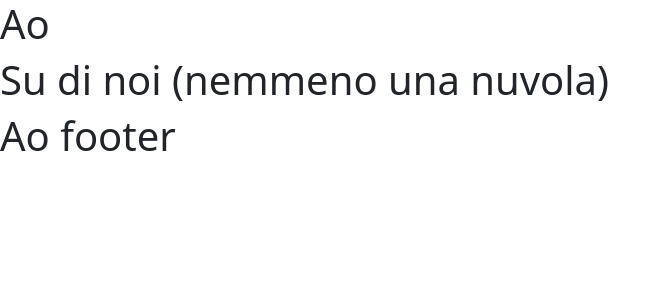
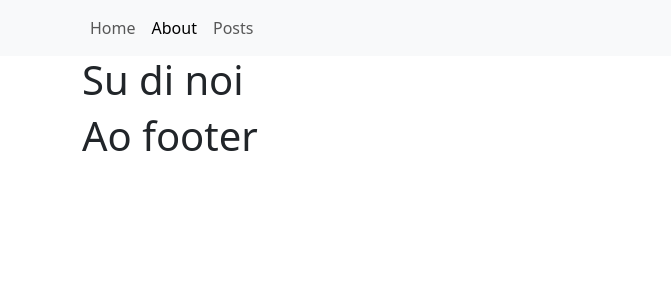
Before and after one commit to antonioferrigno28/react-router, a React (Vite) app: page /about in a window 1280 px wide. Shown: the top 300 px of the page, without its empty margins (0-671 px from the left). Built offline with nearby package versions, Linux system fonts and the light colour scheme.

Commit message:
navbar done!

```diff
--- /dev/null
+++ b/src/components/Navbar.jsx
@@ -0,0 +1,40 @@
+import { NavLink } from "react-router-dom";
+
+export default function Navbar() {
+  return (
+    <nav className="navbar navbar-expand-lg bg-body-tertiary">
+      <div className="container">
+        <button
+          className="navbar-toggler"
+          type="button"
+          data-bs-toggle="collapse"
+          data-bs-target="#navbarNav"
+          aria-controls="navbarNav"
+          aria-expanded="false"
+          aria-label="Toggle navigation"
+        >
+          <span className="navbar-toggler-icon"></span>
+        </button>
+        <div className="collapse navbar-collapse" id="navbarNav">
+          <ul className="navbar-nav">
+            <li className="nav-item">
+              <NavLink className="nav-link" aria-current="page" to="/">
+                Home
+              </NavLink>
+            </li>
+            <li className="nav-item">
+              <NavLink className="nav-link" to="/about">
+                About
+              </NavLink>
+            </li>
+            <li className="nav-item">
+              <NavLink className="nav-link" aria-current="page" to="/posts">
+                Posts
+              </NavLink>
+            </li>
+          </ul>
+        </div>
+      </div>
+    </nav>
+  );
+}
--- a/src/layouts/DefaultLayout.jsx
+++ b/src/layouts/DefaultLayout.jsx
@@ -1,10 +1,11 @@
 import { Outlet } from "react-router-dom";
+import Navbar from "../components/Navbar";
 
 export default function DefaultLayout() {
   return (
-    <div>
+    <div className="wrap">
       <header>
-        <h1>Ao</h1>
+        <Navbar />
       </header>
 
       <main>
@@ -12,7 +13,9 @@ export default function DefaultLayout() {
       </main>
 
       <footer>
-        <h1>Ao footer</h1>
+        <div className="container">
+          <h1>Ao footer</h1>
+        </div>
       </footer>
     </div>
   );
--- a/src/pages/AboutPage.jsx
+++ b/src/pages/AboutPage.jsx
@@ -1,3 +1,7 @@
-export default function PostsPage() {
-  return <h1>Su di noi (nemmeno una nuvola)</h1>;
+export default function AboutPage() {
+  return (
+    <div className="container">
+      <h1>Su di noi</h1>
+    </div>
+  );
 }
--- a/src/pages/HomePage.jsx
+++ b/src/pages/HomePage.jsx
@@ -1,3 +1,7 @@
-export default function PostsPage() {
-  return <h1>Home</h1>;
+export default function HomePage() {
+  return (
+    <div className="container">
+      <h1>Home</h1>
+    </div>
+  );
 }
--- a/src/pages/PostsPage.jsx
+++ b/src/pages/PostsPage.jsx
@@ -1,3 +1,7 @@
 export default function PostsPage() {
-  return <h1>Lista dei post:</h1>;
+  return (
+    <div className="container">
+      <h1>Lista dei post:</h1>
+    </div>
+  );
 }
```
